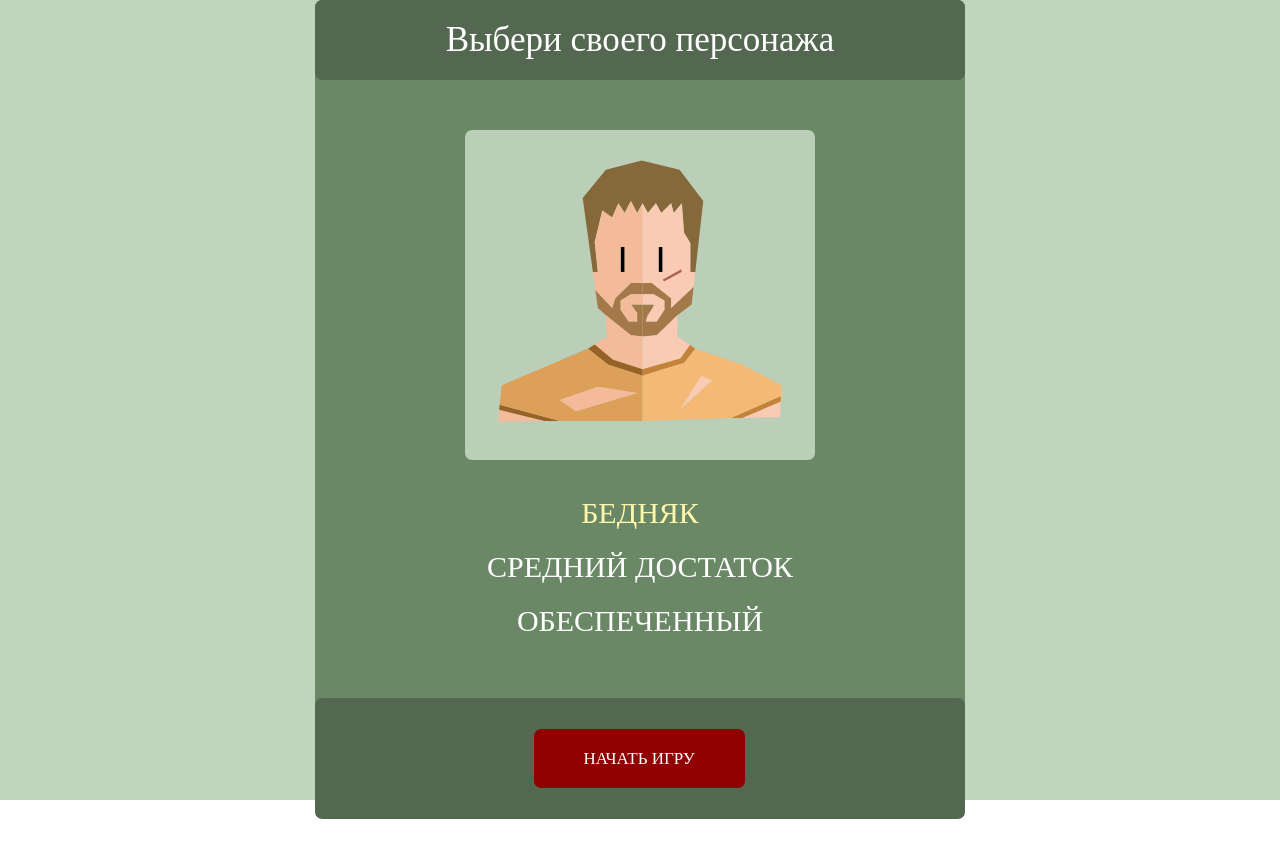
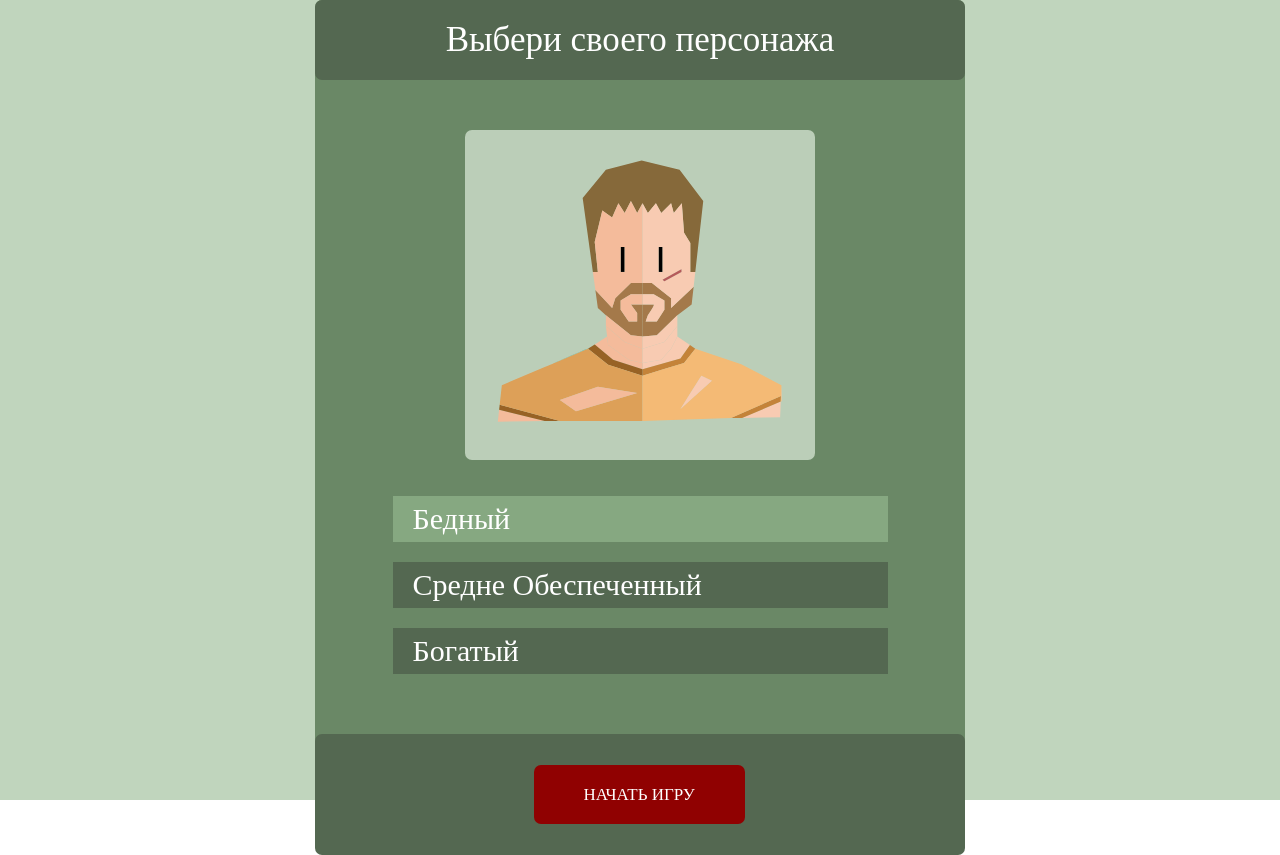
Before and after one commit to GregStukunov/centrinvestHack, a React (Create React App) app in the folder my-app/: page / in a window 1280 px wide. Before the commit the page ends 819 px from the top, so only its background shows below. Built offline with nearby package versions, Linux system fonts and the light colour scheme.

Commit message:
vlad-pod-dozoy

```diff
--- a/my-app/src/App.tsx
+++ b/my-app/src/App.tsx
@@ -1,4 +1,5 @@
 import { BrowserRouter, Routes, Route } from "react-router-dom";
+import Learning from "./pages/GamePage/components/learning/learning";
 import { GamePage } from "./pages/GamePage/game-page";
 import HomePage from "./pages/HomePage/home-page";
 
@@ -8,6 +9,7 @@ const App = () => {
       <Routes>
         <Route path="/" element={<HomePage />} />
         <Route path="/game" element={<GamePage />} />
+        <Route path="/learning" element={<Learning/>}/>
       </Routes>
     </BrowserRouter>
   );
--- a/my-app/src/pages/GamePage/components/characteristics/characteristics.tsx
+++ b/my-app/src/pages/GamePage/components/characteristics/characteristics.tsx
@@ -1,6 +1,8 @@
 import React from "react";
 import styles from "./characteristics.module.scss";
 import cn from "classnames";
+
+import { observer } from 'mobx-react-lite'
 
 import healthImg from "../../../../assets/images/Health.svg";
 import hungerImg from "../../../../assets/images/Hunger.svg";
@@ -14,27 +16,12 @@ type Props = {
   happiness: number;
 };
 
-const Characteristics = ({ health, hunger, money, happiness }: Props) => {
-  const healthTheme = cn({
-    [styles.red]: health <= 40,
-    [styles.yellow]: health <= 70,
-    [styles.green]: health <= 100,
-  });
-  const hungerTheme = cn({
-    [styles.red]: hunger <= 40,
-    [styles.yellow]: hunger <= 70,
-    [styles.green]: hunger <= 100,
-  });
-  const moneyTheme = cn({
-    [styles.red]: money <= 40,
-    [styles.yellow]: money <= 70,
-    [styles.green]: money <= 100,
-  });
-  const happinessTheme = cn({
-    [styles.red]: happiness <= 40,
-    [styles.yellow]: happiness <= 70,
-    [styles.green]: happiness <= 100,
-  });
+const Characteristics = ({health, hunger, money, happiness}: Props) => {
+
+   const healthTheme = cn({ [styles.red]: health <= 40, [styles.yellow]:  health <= 70, [styles.green]: health <= 100 });
+   const hungerTheme = cn({ [styles.red]: hunger <= 40, [styles.yellow]:  hunger <= 70, [styles.green]: hunger <= 100 });
+   const moneyTheme = cn({ [styles.red]: money <= 40, [styles.yellow]:  money <= 70, [styles.green]: money <= 100 });
+   const happinessTheme = cn({ [styles.red]: happiness <= 40, [styles.yellow]:  happiness <= 70, [styles.green]: happiness <= 100 });
 
   return (
     <div className={styles.characteristics}>
@@ -57,7 +44,5 @@ const Characteristics = ({ health, hunger, money, happiness }: Props) => {
         </div>
       </div>
     </div>
-  );
-};
-
-export default Characteristics;
+  )
+}
--- /dev/null
+++ b/my-app/src/pages/GamePage/components/learning/learning.module.scss
@@ -0,0 +1,5 @@
+.learning {
+  height: 100%;
+  width: 100%;
+  background-color: #c0d5bd;
+}
--- /dev/null
+++ b/my-app/src/pages/GamePage/components/learning/learning.tsx
@@ -0,0 +1,12 @@
+import React from 'react'
+import styles from './learning.module.scss'
+
+const Learning = () => {
+  return (
+    <div className={styles.learning}>
+
+    </div>
+  )
+}
+
+export default Learning
--- a/my-app/src/pages/GamePage/game-page.jsx
+++ b/my-app/src/pages/GamePage/game-page.jsx
@@ -118,7 +118,7 @@ export const GamePage = () => {
     setAge(
       age +
         (questions !== null && questions !== undefined
-          ? questions[0].eazy.questions[currQuest].answer2.age
+          ? questions[0].eazy.questions[currQuest].age
           : 0)
     );
 
--- a/my-app/src/pages/GamePage/game-page.module.scss
+++ b/my-app/src/pages/GamePage/game-page.module.scss
@@ -52,8 +52,8 @@
   background-color: #6a8866;
   max-width: 580px;
   padding: 0 35px;
-  height: 80%;
   display: flex;
+  height: 100%;
   align-items: center;
   flex-direction: column;
   justify-content: space-between;
--- a/my-app/src/pages/HomePage/home-page.module.scss
+++ b/my-app/src/pages/HomePage/home-page.module.scss
@@ -47,8 +47,19 @@
   font-family: Roboto Mono;
   text-transform: uppercase;
   font-size: 30px;
+
   & label {
+    text-transform: capitalize;
     cursor: pointer;
+    color: white;
+    width: 70%;
+    background-color: #546851;
+    padding: 6px 20px;
+    transition: .2s;
+
+    &:hover {
+      background-color: #86A881;
+    }
   }
 
   & input {
@@ -57,7 +68,7 @@
 }
 
 .label {
-  color: #fff7ac;
+  background-color: #86A881 !important;
 }
 
 .homePage_img {
--- a/my-app/src/pages/HomePage/home-page.tsx
+++ b/my-app/src/pages/HomePage/home-page.tsx
@@ -44,7 +44,7 @@ const HomePage = observer(() => {
                 className={`${isRadioSelected(poor) && styles.label}`}
                 htmlFor="1"
               >
-                Бедняк
+                Бедный
               </label>
             </div>
             <div className={styles.radio_btn}>
@@ -60,7 +60,7 @@ const HomePage = observer(() => {
                 className={`${isRadioSelected(normal) && styles.label}`}
                 htmlFor="2"
               >
-                Средний достаток
+                Средне обеспеченный
               </label>
             </div>
             <div className={styles.radio_btn}>
@@ -76,7 +76,7 @@ const HomePage = observer(() => {
                 className={`${isRadioSelected(rich) && styles.label}`}
                 htmlFor="3"
               >
-                Обеспеченный
+                Богатый
               </label>
             </div>
           </div>
```
Also changed, not shown: my-app/src/store/main-store.ts (line endings or trailing spaces).
